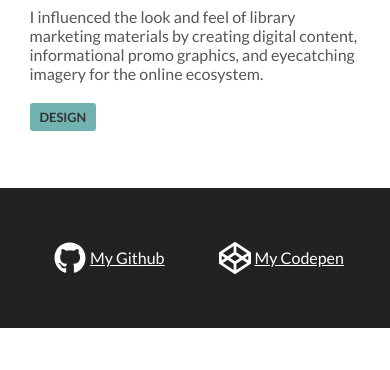
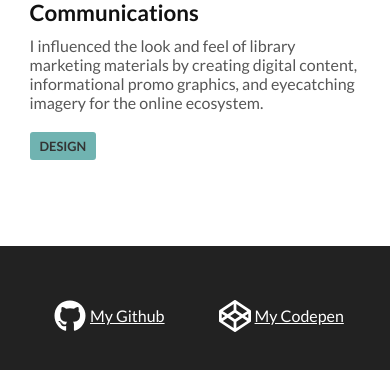
Before and after one commit to kelliejanae/kelliejanae.github.io, a plain HTML site: page index.html in a window 390 px wide. Shown: the part 4769-5139 px from the top of the page. Before the commit the page ends 5097 px from the top, so only its background shows below. Drawn offline with nearby package versions, Linux system fonts and the light colour scheme.

Commit message:
Update style.css

```diff
--- a/css/style.css
+++ b/css/style.css
@@ -40,6 +40,7 @@
   height: 200px;
   border-radius: 50%;
 }
+
 
 .slider-wrapper, .slider {
   font-size: 1.5em;
@@ -358,7 +359,7 @@ section .container .card-inner .box .icon .iconBox span {
 
 @media only screen and (max-width: 1250px) {
   #design, #footer {
-    margin-top: 10px;
+    margin-top: 10%;
   }
 }
 
@@ -383,14 +384,14 @@ section .container .card-inner .box .icon .iconBox span {
   }
 
   #design, #footer {
-    margin-top:10px;
+    margin-top:10%;
   }
 
 }
 
 @media only screen and (max-width: 605px) {
   #design, #footer {
-    margin-top: 10px;
+    margin-top: 10%;
   }
 
 }
@@ -404,7 +405,7 @@ section .container .card-inner .box .icon .iconBox span {
     margin-left: 0;
   }
   #design, #footer {
-    margin-top: 10px;
+    margin-top: 10%;
   }
 
 }
```
